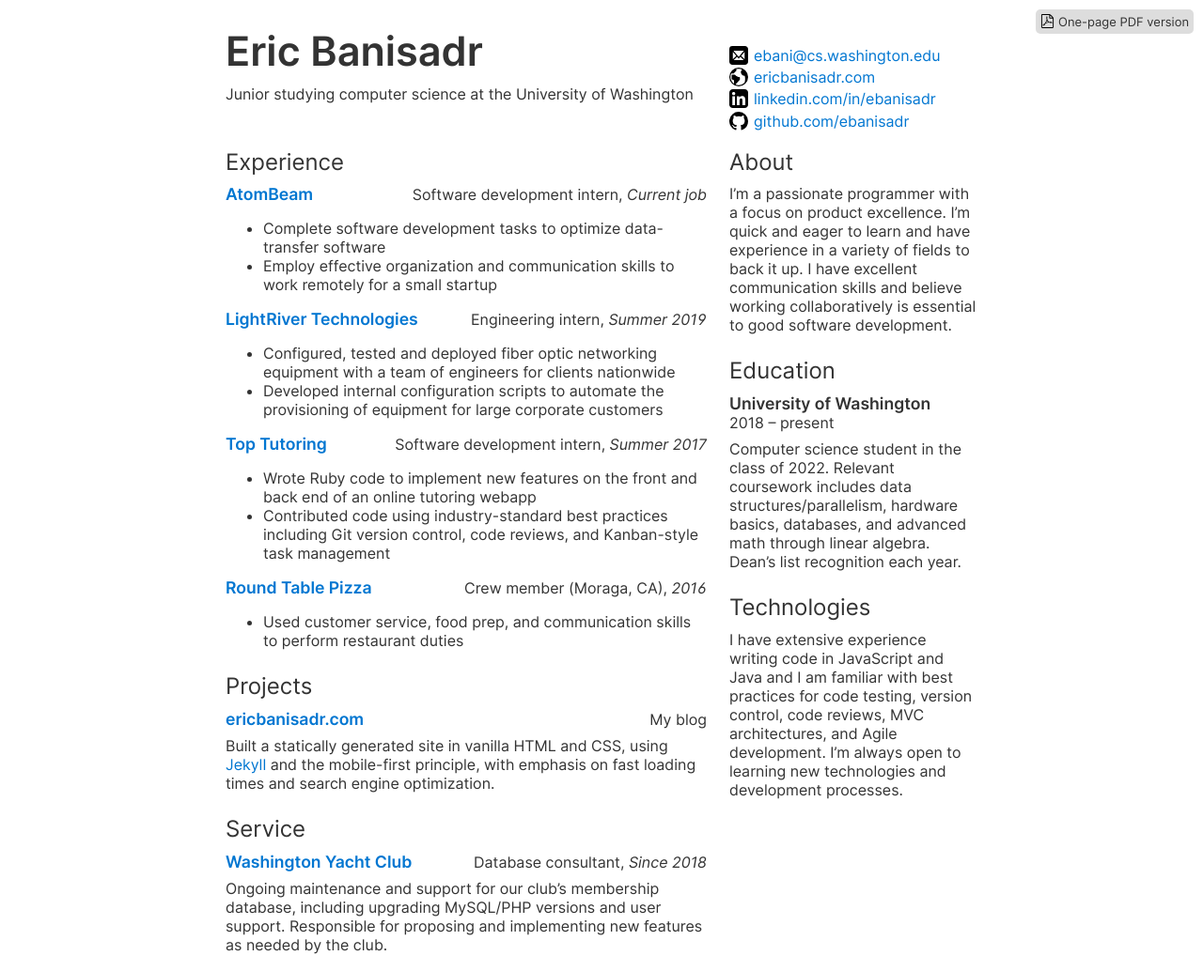
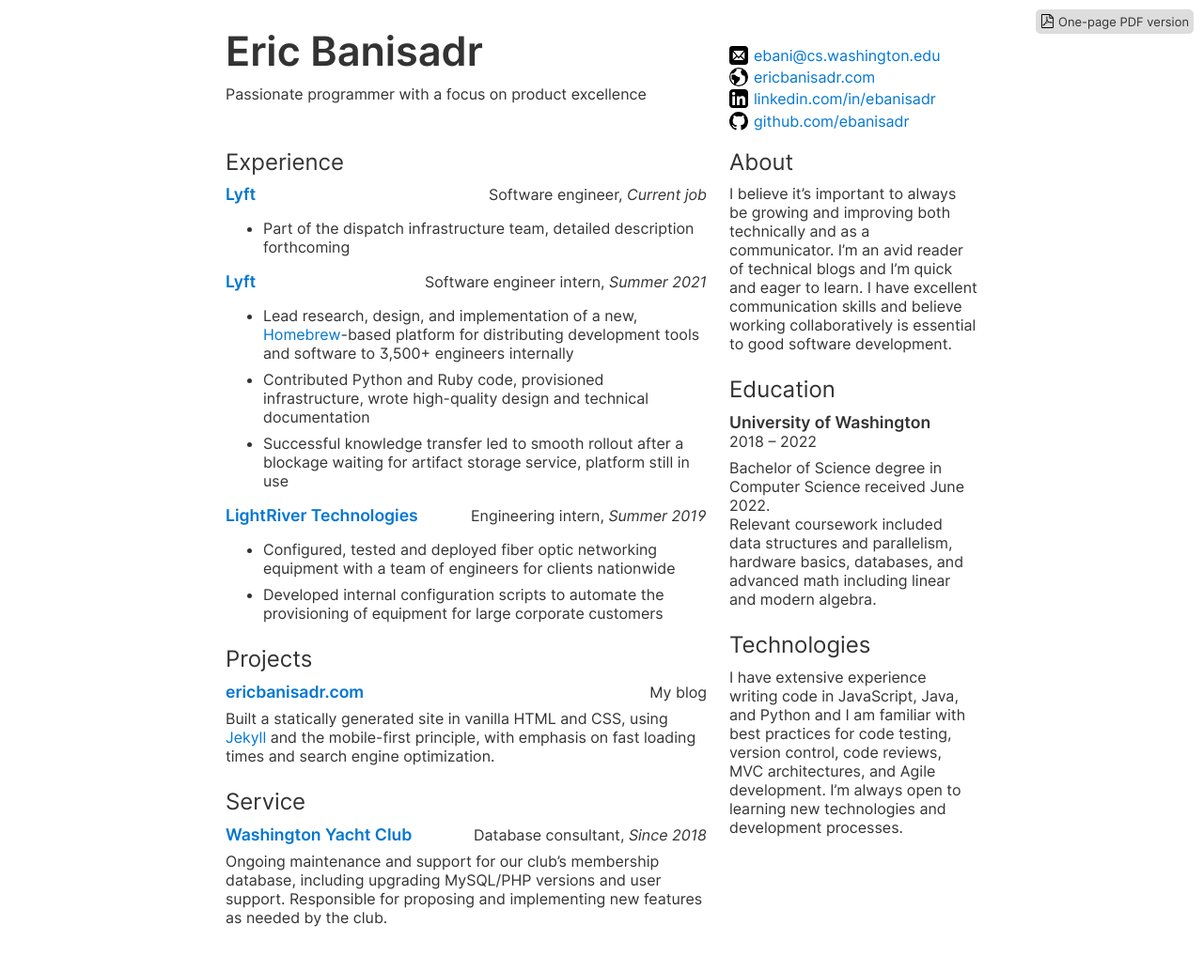
Before and after one commit to ebanisadr/ebanisadr.github.io, a Jekyll site: the page built from resume.html, in a window 1280 px wide. Shown: the whole page at 94% size. Built offline with Jekyll 4.4.1, drawn with Linux system fonts in a browser that asks for light colours; after the commit the page ends 1005 px from its top, so only the background shows below that.

Commit message:
Update resume (long overdue)

```diff
--- a/_includes/social-icon.html
+++ b/_includes/social-icon.html
@@ -3,7 +3,7 @@
 {% else %}
   {% capture alt %}Eric Banisadr on {{ include.platform }}{% endcapture %}
 {% endif %} {% unless include.platform == 'Email' %}
-  {% capture link %}{{ include.link | replace: 'https://ericbanisadr.com', site.url }}{% endcapture %}
+  {% capture link %}{{ include.link }}{% endcapture %}
   {% capture text %}{{ include.text }}{% endcapture %}
   {% assign script='' %}
 {% else %}
--- a/resume.html
+++ b/resume.html
@@ -1,26 +1,39 @@
 ---
 me: Eric Banisadr
-tagline: Junior studying computer science at the University of Washington
+tagline: Passionate programmer with a focus on product excellence
 links:
   - { platform: 'Email', link: 'mailto:ebani@cs.washington.edu', title: 'Email me', text: 'ebani@cs.washington.edu' }
   - { platform: 'Web', link: 'https://ericbanisadr.com?ref=resume-web', title: 'My website', text: 'ericbanisadr.com' }
   - { platform: 'LinkedIn', link: 'https://www.linkedin.com/in/ebanisadr/', text: 'linkedin.com/in/ebanisadr' }
   - { platform: 'GitHub', link: 'https://www.github.com/ebanisadr', text: 'github.com/ebanisadr'}
 about:
-  - I'm a passionate programmer with a focus on product excellence. I'm quick
-    and eager to learn and have experience in a variety of fields to back it up.
-    I have excellent communication skills and believe working collaboratively
-    is essential to good software development.
+  - I believe it's important to always be growing and improving both
+    technically and as a communicator.  I'm an avid reader of technical blogs
+    and I'm quick and eager to learn. I have excellent communication skills and
+    believe working collaboratively is essential to good software development.
 experience:
-  - company: AtomBeam
-    link: https://atombeamtech.com
-    title: Software development intern
+  - company: Lyft
+    link: https://www.lyft.com
+    title: Software engineer
     shortdate: Current job
-    longdate: July 2020 - Present
+    longdate: August 2022 - Present
     bullets:
-      - Complete software development tasks to optimize data-transfer software
-      - Employ effective organization and communication skills to work remotely
-        for a small startup
+      - Part of the dispatch infrastructure team, detailed description
+        forthcoming
+  - company: Lyft
+    link: https://www.lyft.com
+    title: Software engineer intern
+    shortdate: Summer 2021
+    longdate: June 2021 - September 2021
+    bullets:
+      - Lead research, design, and implementation of a new,
+        [Homebrew](https://brew.sh){:target="_blank"}-based platform for
+        distributing development tools and software to 3,500+ engineers
+        internally
+      - Contributed Python and Ruby code, provisioned
+        infrastructure, wrote high-quality design and technical documentation
+      - Successful knowledge transfer led to smooth rollout after a blockage
+        waiting for artifact storage service, platform still in use
   - company: LightRiver Technologies
     link: https://lightriver.com
     title: Engineering intern
@@ -31,35 +44,18 @@
         team of engineers for clients nationwide
       - Developed internal configuration scripts to automate the provisioning
         of equipment for large corporate customers
-  - company: Top Tutoring
-    link: https://toptutoring.com/
-    title: Software development intern
-    shortdate: Summer 2017
-    longdate: July 2017 - September 2017
-    bullets:
-      - Wrote Ruby code to implement new features on the front and back end of
-        an online tutoring webapp
-      - Contributed code using industry-standard best practices including Git
-        version control, code reviews, and Kanban-style task management
-  - company: Round Table Pizza
-    link: https://www.roundtablepizzamoraga.com
-    title: Crew member (Moraga, CA)
-    shortdate: 2016
-    longdate: April 2016 – September 2016
-    bullets:
-      - Used customer service, food prep, and communication skills to perform
-        restaurant duties
 education:
   - school: University of Washington
-    shortdate: 2018 - present
+    shortdate: 2018 - 2022
     description:
-      Computer science student in the class of 2022. Relevant coursework
-      includes data structures/parallelism, hardware basics, databases, and
-      advanced math through linear algebra. Dean's list recognition each year.
+      Bachelor of Science degree in Computer Science received June 2022.
+      <br>
+      Relevant coursework included data structures and parallelism, hardware
+      basics, databases, and advanced math including linear and modern algebra.
 technologies:
-  - I have extensive experience writing code in JavaScript and Java and I
-    am familiar with best practices for code testing, version control, code
-    reviews, MVC architectures, and Agile development. I'm always open to
+  - I have extensive experience writing code in JavaScript, Java, and Python
+    and I am familiar with best practices for code testing, version control,
+    code reviews, MVC architectures, and Agile development. I'm always open to
     learning new technologies and development processes.
 projects:
   - name: ericbanisadr.com
@@ -143,7 +139,7 @@
         </span>
         <ul>
           {% for item in job.bullets %}
-          <li>{{ item }}</li>
+          <li>{{ item | markdownify }}</li>
           {% endfor %}
         </ul>
         {% endfor %}
```
Also changed, not shown: 1 other file.
